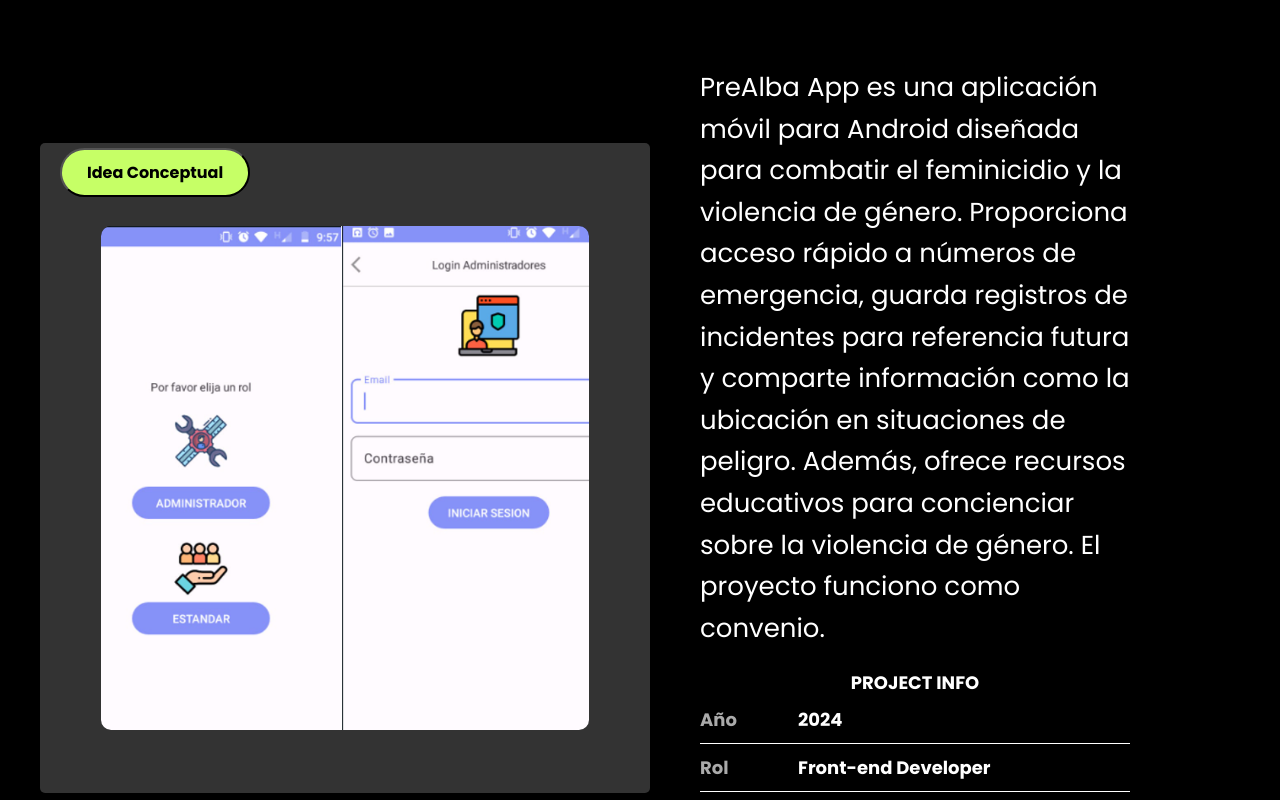
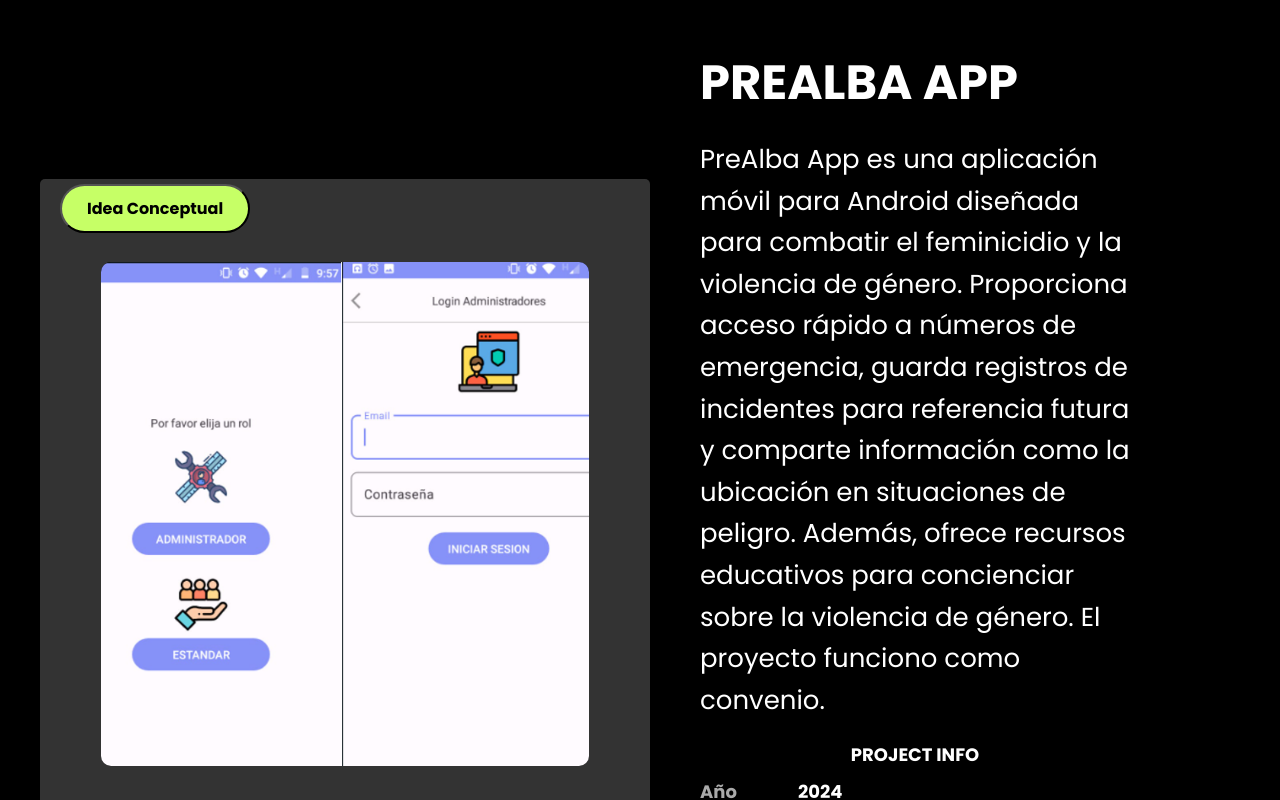
Before and after one commit to Isma-007-V/PortafolioD, a plain HTML site: page index.html in a window 1280 px wide. Shown: the part 4397-5197 px from the top of the page. Drawn offline with nearby package versions, Linux system fonts and the light colour scheme; some packages are replaced by stand-ins of ours; a script that the page names is missing.

Commit message:
Primer commit: Cambios varios

```diff
--- a/index.html
+++ b/index.html
@@ -221,7 +221,7 @@
                 </div>
             </div>
             <div class="contenedor-proyectos-descripcion">
-                <h3> </h3>
+                <h3>PreAlba App </h3>
                 <p>PreAlba App es una aplicación móvil para Android diseñada para combatir el feminicidio y la violencia
                     de género. Proporciona acceso rápido a números de emergencia, guarda registros de incidentes para
                     referencia futura y comparte información como la ubicación en situaciones de peligro. Además, ofrece
```
